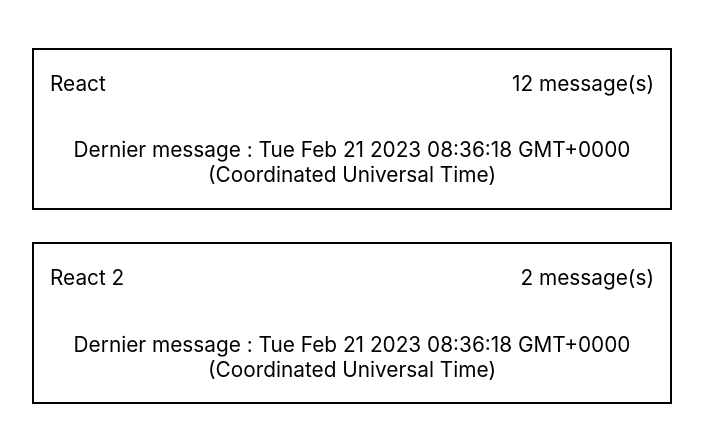
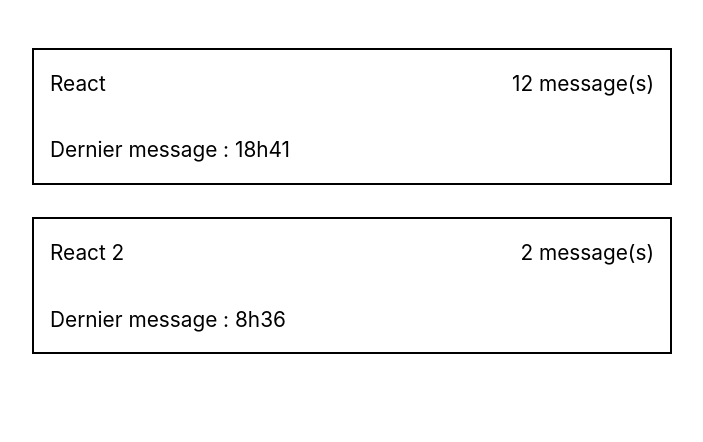
Before and after one commit to rossitto23/app-message, a React (Create React App) app: page / in a window 1280 px wide. Shown: the top 442 px of the page, without its empty margins (308-1011 px from the left). Built offline with nearby package versions, Linux system fonts and the light colour scheme.

Commit message:
endCategorie

```diff
--- a/src/components/list-category/categorie.jsx
+++ b/src/components/list-category/categorie.jsx
@@ -2,7 +2,7 @@ import styles from './categorie.module.css'
 
 const Categorie = (props) => {
     // ci dessous transformer l'heure
-    // const heureMess =
+    const heureMess = `${new Date(props.data.lastMess).getHours()}h${new Date(props.data.lastMess).getMinutes()}`
 
     return (
         <li onClick={()=>{props.choixCat(props.data.id)}} className={styles.liste}>
@@ -10,8 +10,8 @@ const Categorie = (props) => {
                 <p className={styles.nom} >{props.data.nom}</p>
                 <p className={styles.message}>{props.data.nbreMess} message(s) </p>
             </div>
-            <div>
-                <p className={styles.heure}>Dernier message : {props.data.lastMess} </p>
+            <div className={styles.ctnHeure} >
+                <p className={styles.heure}>Dernier message : {heureMess} </p>
             </div>
 
         </li>
--- a/src/components/list-category/categorie.module.css
+++ b/src/components/list-category/categorie.module.css
@@ -22,8 +22,11 @@
 }
 
 .heure {
+    font-size: 1.3rem;
+    margin-left: 1rem;
+}
 
-
-    font-size: 1.3rem;
-
+.ctnHeure {
+    display: flex;
+    justify-content: flex-start;
 }
--- a/src/components/list-category/list-category.jsx
+++ b/src/components/list-category/list-category.jsx
@@ -1,7 +1,7 @@
 import styles from './list-category.module.css'
 import Categorie from './categorie'
 
-const Data= [{id:1, nom:'React', nbreMess: 12, lastMess : Date()},{id:2, nom:'React 2', nbreMess: 2, lastMess : Date()}]
+const Data= [{id:1, nom:'React', nbreMess: 12, lastMess : 1107110465663},{id:2, nom:'React 2', nbreMess: 2, lastMess : Date()}]
 
 const ListCategory = (props) => {
     return (
```
